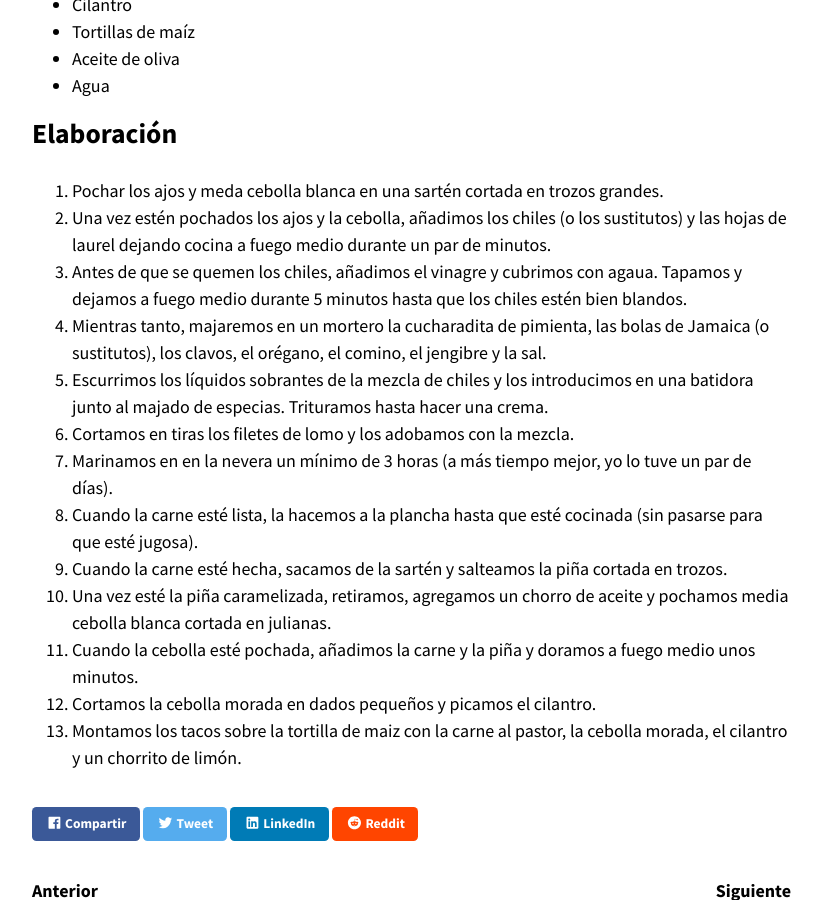
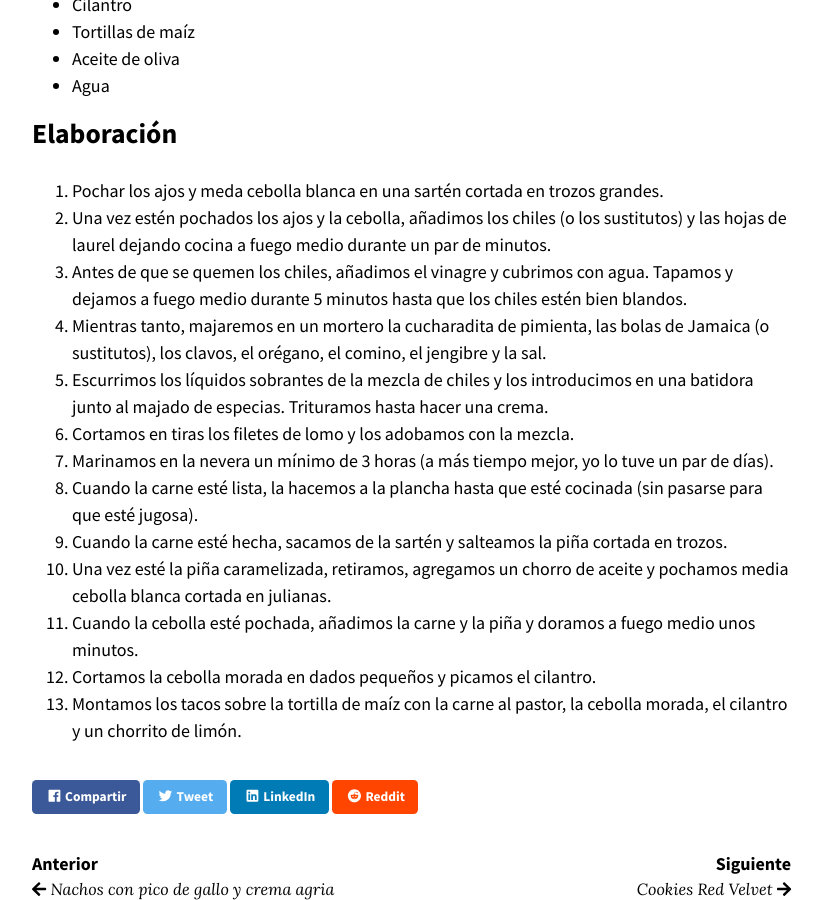
Before and after one commit to fblupi/lacocinadelupi, a Jekyll site: the page built from _posts/2020-07-12-tacos-al-pastor.md, in a window 1280 px wide and 900 px high, scrolled down 1745 px. Shown: the whole window, without its empty margins (343-1165 px from the left). Built offline with Jekyll 4.4.1, drawn with Linux system fonts in a browser that asks for light colours; nearby versions of some CDN libraries; comment, search, counter and statistics services are not loaded.

Commit message:
Fix typos and updated tacos al pastor images

```diff
--- a/_posts/2020-07-12-tacos-al-pastor.md
+++ b/_posts/2020-07-12-tacos-al-pastor.md
@@ -45,14 +45,14 @@
 
 1. Pochar los ajos y meda cebolla blanca en una sartén cortada en trozos grandes.
 2. Una vez estén pochados los ajos y la cebolla, añadimos los chiles (o los sustitutos) y las hojas de laurel dejando cocina a fuego medio durante un par de minutos.
-3. Antes de que se quemen los chiles, añadimos el vinagre y cubrimos con agaua. Tapamos y dejamos a fuego medio durante 5 minutos hasta que los chiles estén bien blandos.
+3. Antes de que se quemen los chiles, añadimos el vinagre y cubrimos con agua. Tapamos y dejamos a fuego medio durante 5 minutos hasta que los chiles estén bien blandos.
 4. Mientras tanto, majaremos en un mortero la cucharadita de pimienta, las bolas de Jamaica (o sustitutos), los clavos, el orégano, el comino, el jengibre y la sal.
 5. Escurrimos los líquidos sobrantes de la mezcla de chiles y los introducimos en una batidora junto al majado de especias. Trituramos hasta hacer una crema.
 6. Cortamos en tiras los filetes de lomo y los adobamos con la mezcla.
-7. Marinamos en en la nevera un mínimo de 3 horas (a más tiempo mejor, yo lo tuve un par de días).
+7. Marinamos en la nevera un mínimo de 3 horas (a más tiempo mejor, yo lo tuve un par de días).
 8. Cuando la carne esté lista, la hacemos a la plancha hasta que esté cocinada (sin pasarse para que esté jugosa).
 9. Cuando la carne esté hecha, sacamos de la sartén y salteamos la piña cortada en trozos.
 10. Una vez esté la piña caramelizada, retiramos, agregamos un chorro de aceite y pochamos media cebolla blanca cortada en julianas.
 11. Cuando la cebolla esté pochada, añadimos la carne y la piña y doramos a fuego medio unos minutos.
 12. Cortamos la cebolla morada en dados pequeños y picamos el cilantro.
-13. Montamos los tacos sobre la tortilla de maiz con la carne al pastor, la cebolla morada, el cilantro y un chorrito de limón.
+13. Montamos los tacos sobre la tortilla de maíz con la carne al pastor, la cebolla morada, el cilantro y un chorrito de limón.
```
Also changed, not shown: images/posts/tacos-al-pastor-400x200.jpg, images/posts/tacos-al-pastor.jpg.
